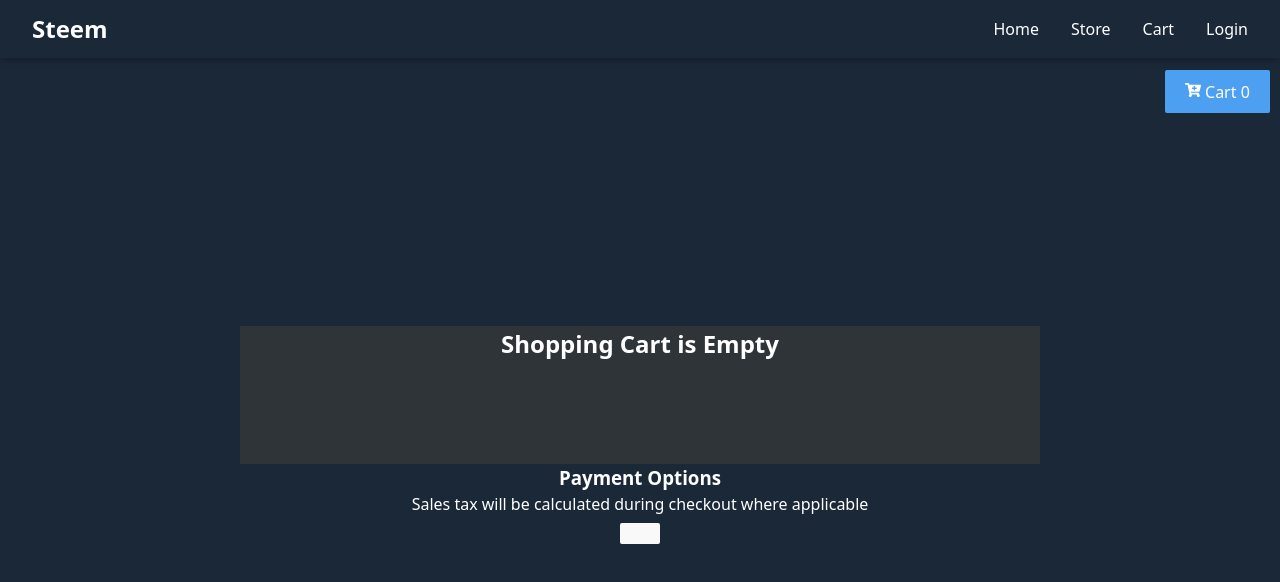
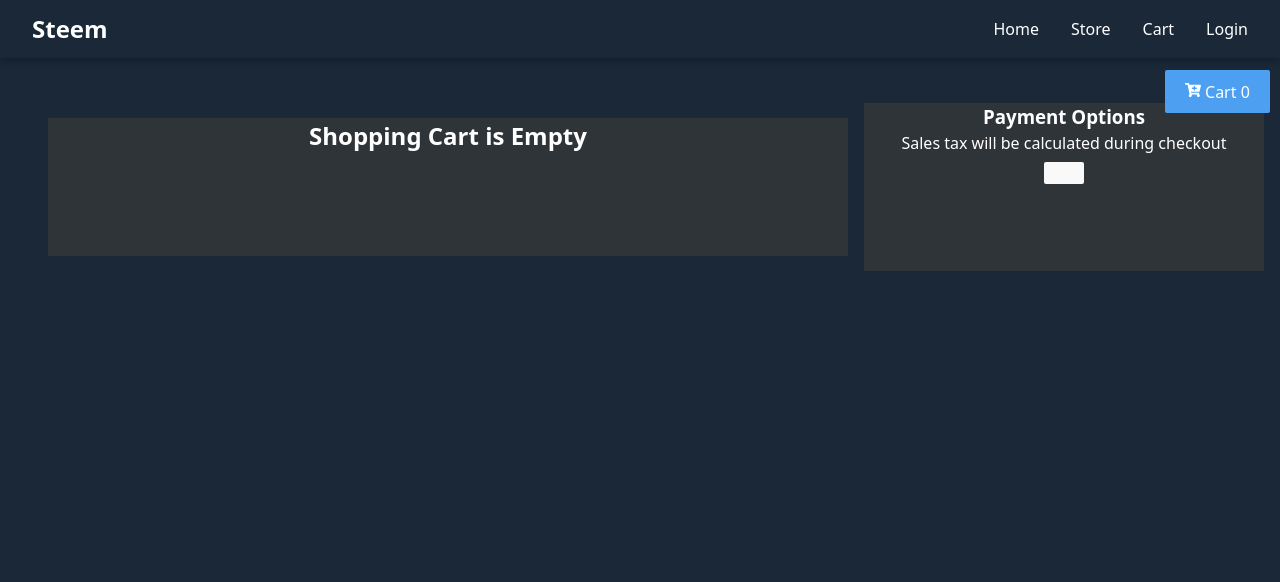
Before and after one commit to Britten66/S2_Sprint_Final, a React (Vite) app in the folder steem-app/: page /ShoppingCart in a window 1280 px wide. Shown: the top 582 px of the page. Built offline with nearby package versions, Linux system fonts and the light colour scheme.

Commit message:
updated ShoppingCart.jsx and .css

```diff
--- a/steem-app/src/index.css
+++ b/steem-app/src/index.css
@@ -21,14 +21,14 @@ a {
 a:hover {
   color: #535bf2;
 }
-
+/*
 body {
   margin: 0;
   display: flex;
   place-items: center;
   min-width: 320px;
   min-height: 100vh;
-}
+} */
 
 h1 {
   font-size: 3.2em;
--- a/steem-app/src/pages/Shopping-Page/ShoppingCart.css
+++ b/steem-app/src/pages/Shopping-Page/ShoppingCart.css
@@ -1,5 +1,12 @@
 body {
+  margin: 0;
+  padding: 0;
+}
+
+.main-cart-container {
   display: grid;
+  grid-template-columns: 2fr 1fr;
+  align-items: center;
 }
 
 .cart-btn {
@@ -15,5 +22,14 @@ body {
   min-width: 800px;
   min-height: 138px;
   background-color: #2f3439;
+  justify-content: left;
+  margin: 1rem;
   /* opacity: 50%; */
 }
+
+.cart-right-container {
+  min-width: 400px;
+  min-height: 168px;
+  background-color: #2f3439;
+  justify-content: right;
+}
--- a/steem-app/src/pages/Shopping-Page/ShoppingCart.jsx
+++ b/steem-app/src/pages/Shopping-Page/ShoppingCart.jsx
@@ -8,7 +8,7 @@ const ShoppingCart = () => {
   };
 
   return (
-    <>
+    <div className="main-cart-container">
       <button className="cart-btn" onClick={onClick}>
         <FaCartPlus /> Cart {cart}
       </button>
@@ -21,10 +21,10 @@ const ShoppingCart = () => {
       </div>
       <div className="cart-right-container">
         <h3>Payment Options</h3>
-        <p>Sales tax will be calculated during checkout where applicable</p>
+        <p>Sales tax will be calculated during checkout</p>
         <button className="payment-options"></button>
       </div>
-    </>
+    </div>
   );
 };
 
```
